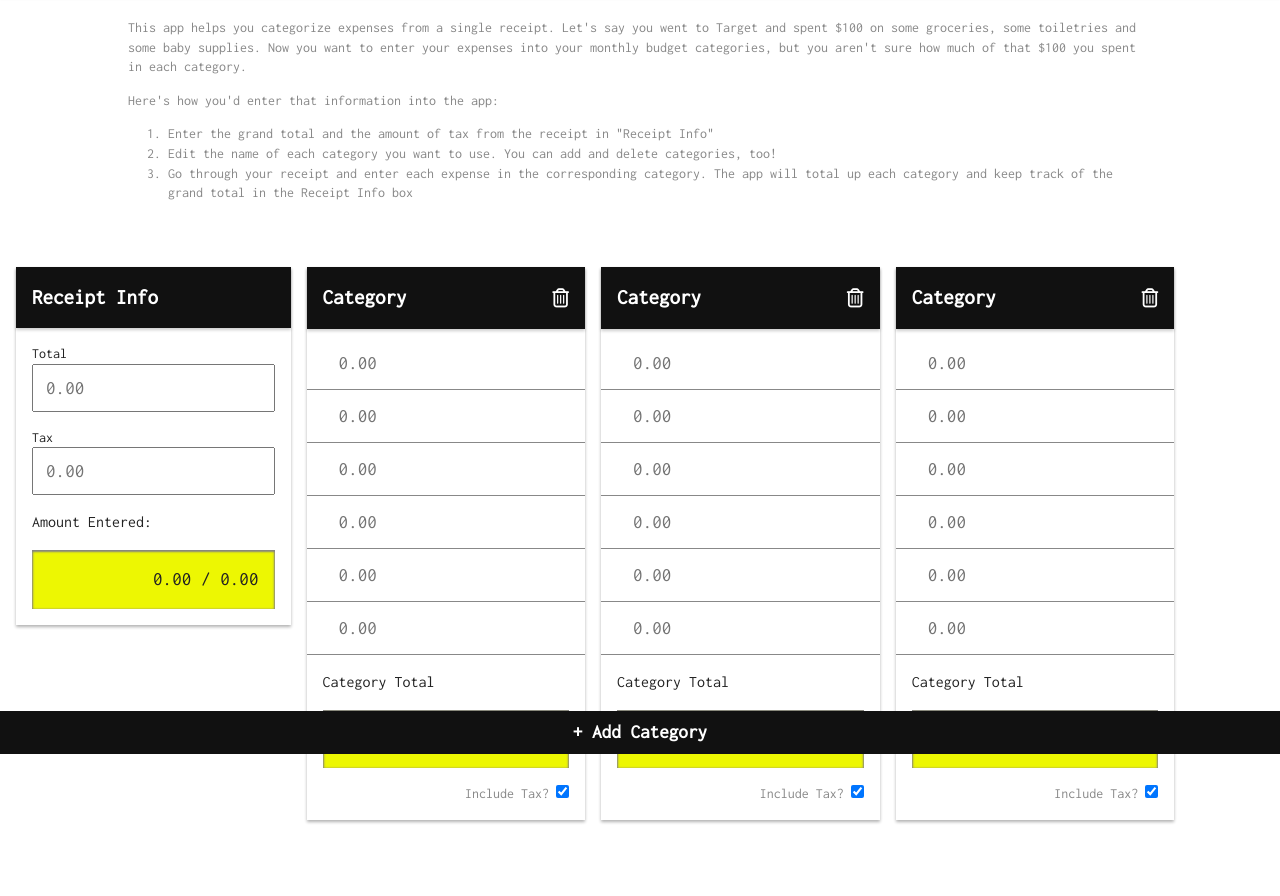
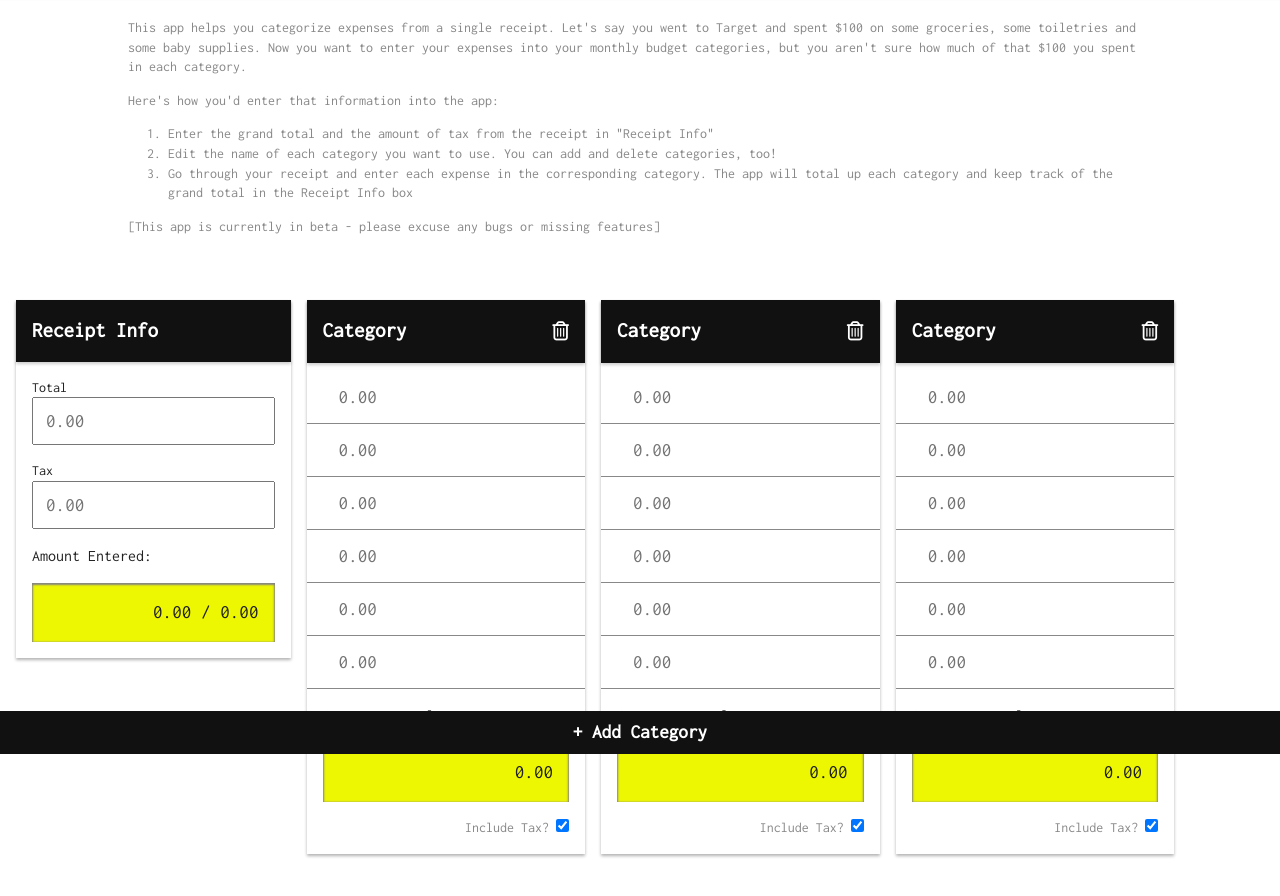
Before and after one commit to djmccurley/receipt-splitter, a plain HTML site: page PUBLIC/index.html in a window 1280 px wide. Both pictures are taken after a click on the link 1254 px from the left and 21 px from the top of the page. Shown: the part 46-942 px from the top of the page. Drawn offline with Linux system fonts and the light colour scheme.

Commit message:
added beta message

```diff
--- a/PUBLIC/index.html
+++ b/PUBLIC/index.html
@@ -23,6 +23,7 @@
             <li>Edit the name of each category you want to use. You can add and delete categories, too!</li>
             <li>Go through your receipt and enter each expense in the corresponding category. The app will total up each category and keep track of the grand total in the Receipt Info box</li>
           </ol>
+          <p>[This app is currently in beta - please excuse any bugs or missing features]</p>
         </aside>
         <main class="clearfix">
           <div class="receipt_wrapper clearfix">
```
